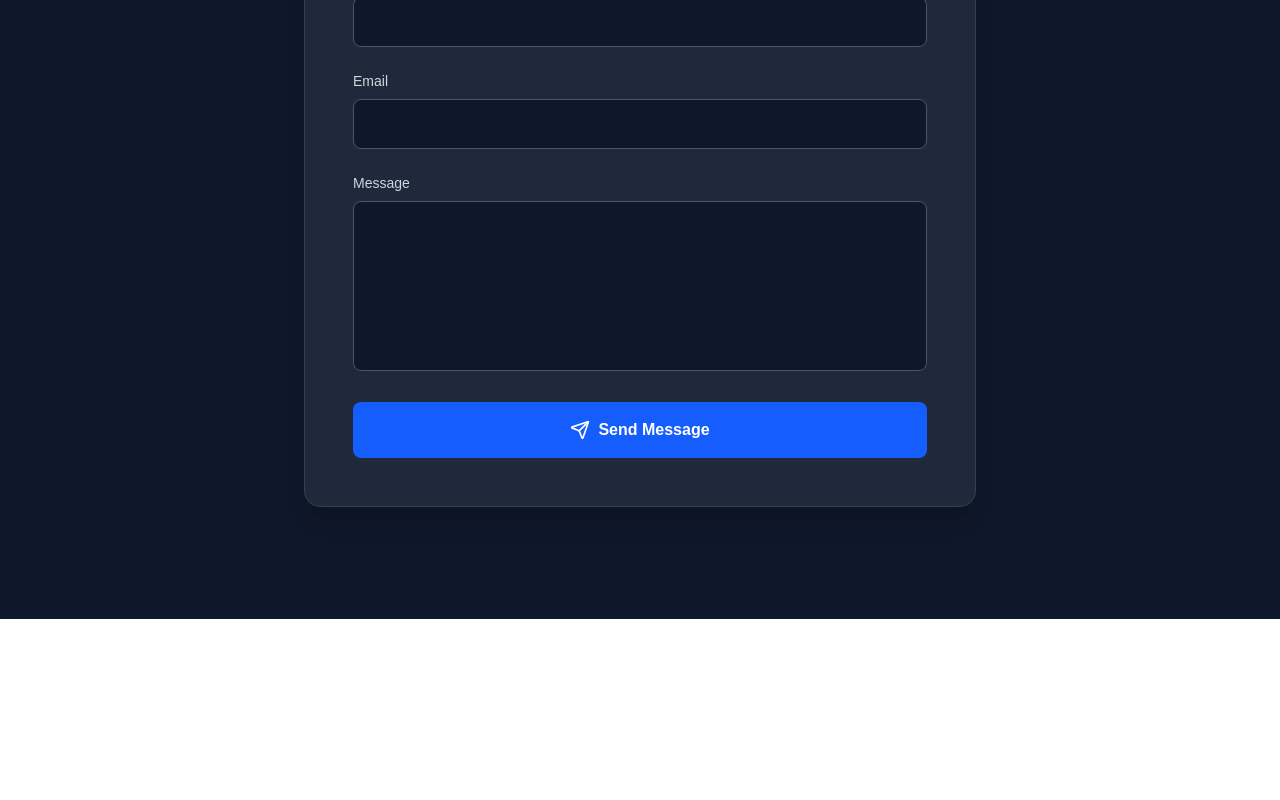
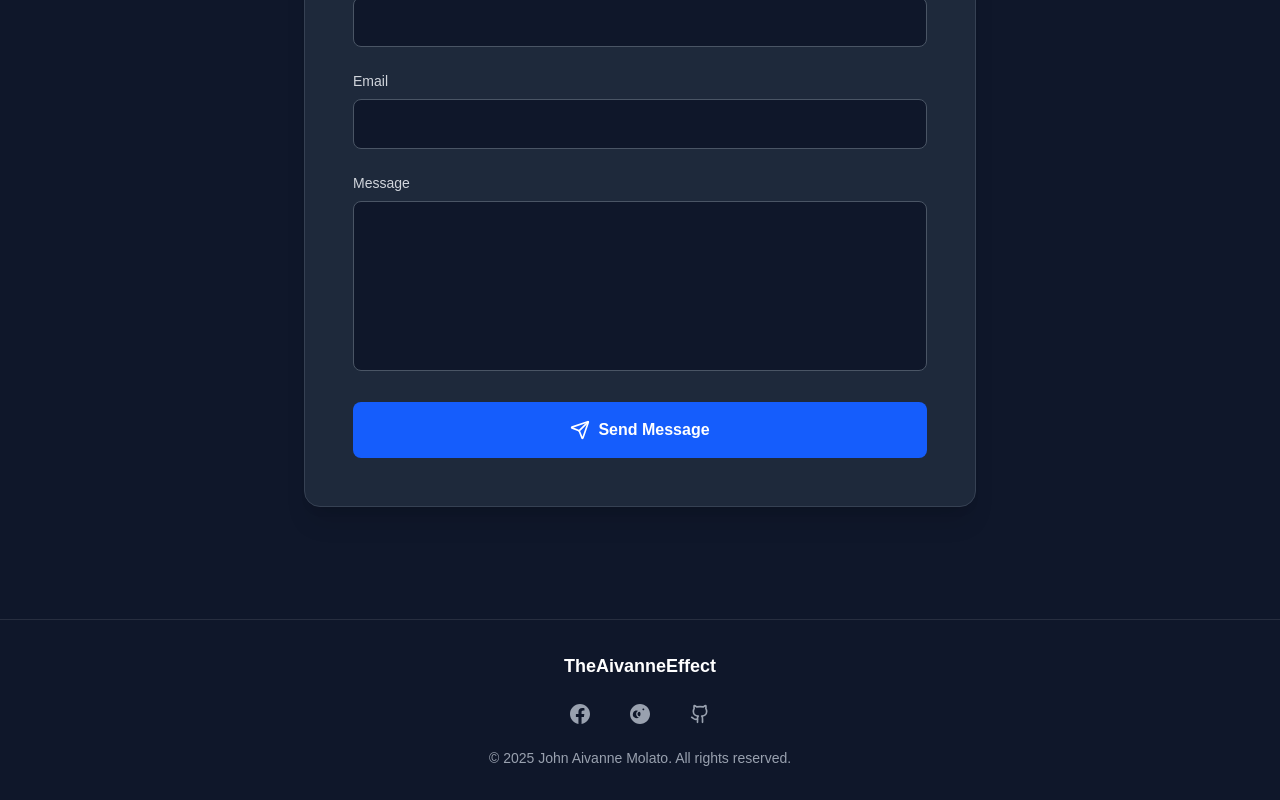
Before and after one commit to aybanmola22y/aivannemolato, a Next.js app: page / in a window 1280 px wide. Shown: the part 2896-3696 px from the top of the page. Before the commit the page ends 3515 px from the top, so only its background shows below. Built offline with nearby package versions, Linux system fonts and the light colour scheme.

Commit message:
may footer na brad

```diff
--- /dev/null
+++ b/src/app/Footer.tsx
@@ -0,0 +1,106 @@
+import { motion } from 'framer-motion';
+import { Github } from 'lucide-react';
+
+interface FooterProps {
+  darkMode: boolean;
+}
+
+export default function Footer({ darkMode }: FooterProps) {
+  const currentYear = new Date().getFullYear();
+
+  const socialLinks = [
+    {
+      name: 'Facebook',
+      icon: () => (
+        <svg className="w-5 h-5" fill="currentColor" viewBox="0 0 24 24">
+          <path d="M24 12.073c0-6.627-5.373-12-12-12s-12 5.373-12 12c0 5.99 4.388 10.954 10.125 11.854v-8.385H7.078v-3.47h3.047V9.43c0-3.007 1.792-4.669 4.533-4.669 1.312 0 2.686.235 2.686.235v2.953H15.83c-1.491 0-1.956.925-1.956 1.874v2.25h3.328l-.532 3.47h-2.796v8.385C19.612 23.027 24 18.062 24 12.073z"/>
+        </svg>
+      ),
+      href: 'https://www.facebook.com/xxxayban',
+      color: 'hover:text-blue-600'
+    },
+    {
+      name: 'Instagram',
+      icon: () => (
+        <svg className="w-5 h-5" fill="currentColor" viewBox="0 0 24 24">
+          <path d="M12.017 0C5.396 0 .029 5.367.029 11.987c0 6.62 5.367 11.987 11.988 11.987 6.62 0 11.987-5.367 11.987-11.987C24.014 5.367 18.637.001 12.017.001zM8.449 16.988c-1.297 0-2.448-.435-3.396-1.129-.99-.725-1.691-1.823-1.691-3.052 0-1.297.435-2.448 1.129-3.396.725-.99 1.823-1.691 3.052-1.691 1.297 0 2.448.435 3.396 1.129.99.725 1.691 1.823 1.691 3.052 0 1.297-.435 2.448-1.129 3.396-.725.99-1.823 1.691-3.052 1.691zm7.592-9.404c-.297 0-.565-.109-.783-.327-.218-.218-.327-.486-.327-.783s.109-.565.327-.783c.218-.218.486-.327.783-.327s.565.109.783.327c.218.218.327.486.327.783s-.109.565-.327.783c-.218.218-.486.327-.783.327z"/>
+          <path d="M12 7.378c-2.552 0-4.622 2.069-4.622 4.622S9.448 16.622 12 16.622s4.622-2.069 4.622-4.622S14.552 7.378 12 7.378zm0 7.622c-1.657 0-3-1.343-3-3s1.343-3 3-3 3 1.343 3 3-1.343 3-3 3z"/>
+        </svg>
+      ),
+      href: 'https://www.instagram.com/_whotfisayban/',
+      color: 'hover:text-pink-500'
+    },
+    {
+      name: 'GitHub',
+      icon: Github,
+      href: 'https://github.com/aybanmola22y', // Replace with your actual GitHub profile
+      color: 'hover:text-gray-300'
+    }
+  ];
+
+  return (
+    <footer
+      className={`${
+        darkMode ? 'bg-[#0f172a] text-white border-white/10' : 'bg-white text-black border-black/10'
+      } border-t transition-colors duration-500`}
+    >
+      <div className="max-w-7xl mx-auto px-4 py-8">
+        <div className="flex flex-col items-center space-y-4">
+          {/* Name */}
+          <motion.h3
+            initial={{ opacity: 0, y: 10 }}
+            whileInView={{ opacity: 1, y: 0 }}
+            transition={{ duration: 0.6 }}
+            className={`text-lg font-semibold ${
+              darkMode ? 'text-white' : 'text-black'
+            }`}
+          >
+            TheAivanneEffect
+          </motion.h3>
+
+          {/* Social Links */}
+          <motion.div
+            initial={{ opacity: 0, y: 10 }}
+            whileInView={{ opacity: 1, y: 0 }}
+            transition={{ duration: 0.6, delay: 0.1 }}
+            className="flex space-x-6"
+          >
+            {socialLinks.map((social, index) => {
+              const IconComponent = social.icon;
+              return (
+                <motion.a
+                  key={social.name}
+                  href={social.href}
+                  target="_blank"
+                  rel="noopener noreferrer"
+                  whileHover={{ scale: 1.1 }}
+                  whileTap={{ scale: 0.95 }}
+                  className={`p-2 rounded-full transition-colors duration-300 ${
+                    darkMode
+                      ? 'text-gray-400 hover:text-white'
+                      : 'text-gray-600 hover:text-black'
+                  } ${social.color}`}
+                  aria-label={`Visit ${social.name} profile`}
+                >
+                  <IconComponent className="w-5 h-5" />
+                </motion.a>
+              );
+            })}
+          </motion.div>
+
+          {/* Copyright */}
+          <motion.p
+            initial={{ opacity: 0, y: 10 }}
+            whileInView={{ opacity: 1, y: 0 }}
+            transition={{ duration: 0.6, delay: 0.2 }}
+            className={`text-sm ${
+              darkMode ? 'text-gray-400' : 'text-gray-600'
+            }`}
+          >
+            © {currentYear} John Aivanne Molato. All rights reserved.
+          </motion.p>
+        </div>
+      </div>
+    </footer>
+  );
+}
--- a/src/app/page.tsx
+++ b/src/app/page.tsx
@@ -6,6 +6,7 @@ import { Sun, Moon, Menu, X } from 'lucide-react';
 import Skills from './Skills';
 import Projects from './Projects';
 import Contact from './Contact';
+import Footer from './Footer';
 
 
 export default function Home() {
@@ -247,6 +248,7 @@ export default function Home() {
        <Skills darkMode={darkMode} />
        <Projects darkMode={darkMode} />
        <Contact darkMode={darkMode} />
+       <Footer darkMode={darkMode} />
     </>
   );
 }
```
